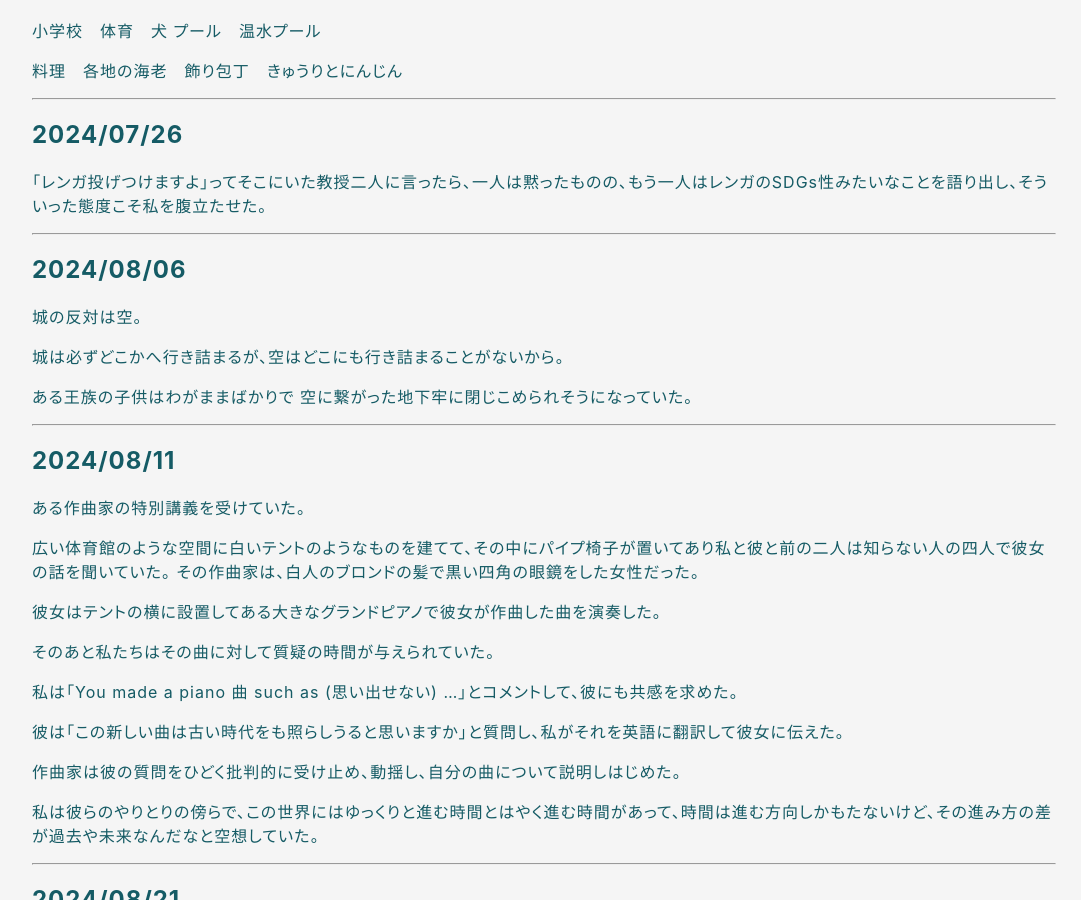
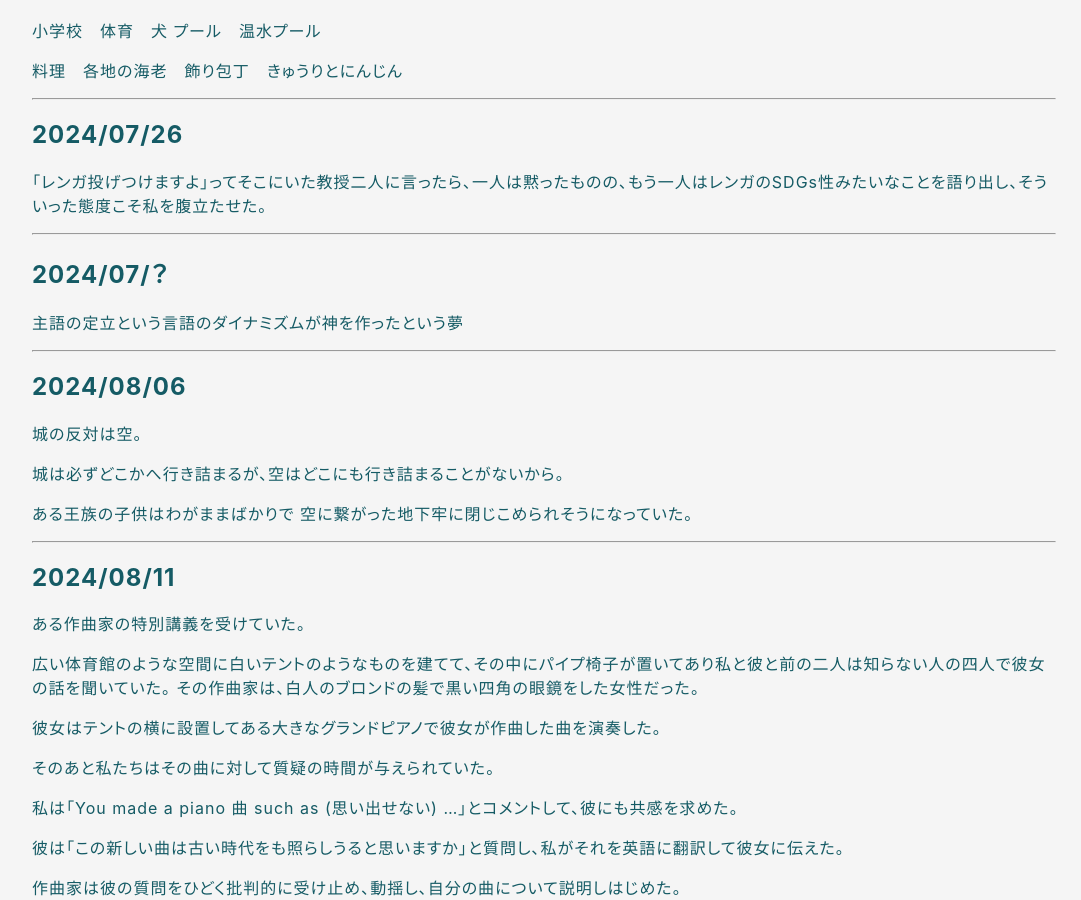
Before and after one commit to hihumi-riku/hihumi-riku.github.io, a Jekyll site: the page built from _posts/2024-01-29-dream_2024.md, in a window 1280 px wide and 900 px high, scrolled down 2252 px. Shown: the whole window, without its empty margins (96-1177 px from the left). Built offline with Jekyll 4.4.1, drawn with Linux system fonts in a browser that asks for light colours.

Commit message:
Update 2024-01-29-dream_2024.md

```diff
--- a/_posts/2024-01-29-dream_2024.md
+++ b/_posts/2024-01-29-dream_2024.md
@@ -144,6 +144,12 @@ R.F.氏が彼女を殺したかと思ったら、彼女に殺されてた夢
 <a href="#10"></a>
 ## 2024/07/26
 「レンガ投げつけますよ」ってそこにいた教授二人に言ったら、一人は黙ったものの、もう一人はレンガのSDGs性みたいなことを語り出し、そういった態度こそ私を腹立たせた。
+
+---
+
+## 2024/07/？
+主語の定立という言語のダイナミズムが神を作ったという夢
+
 
 
 ---
```
